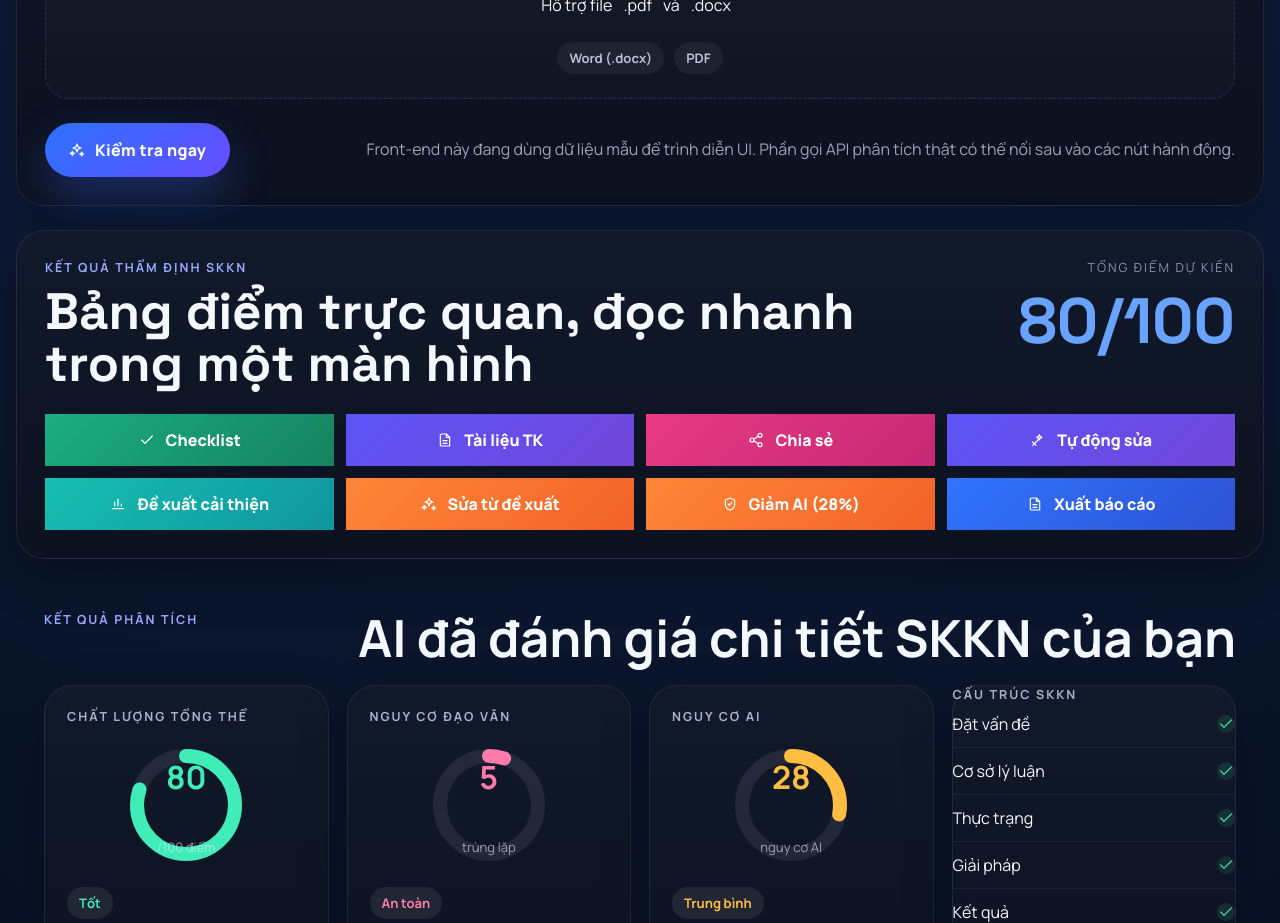
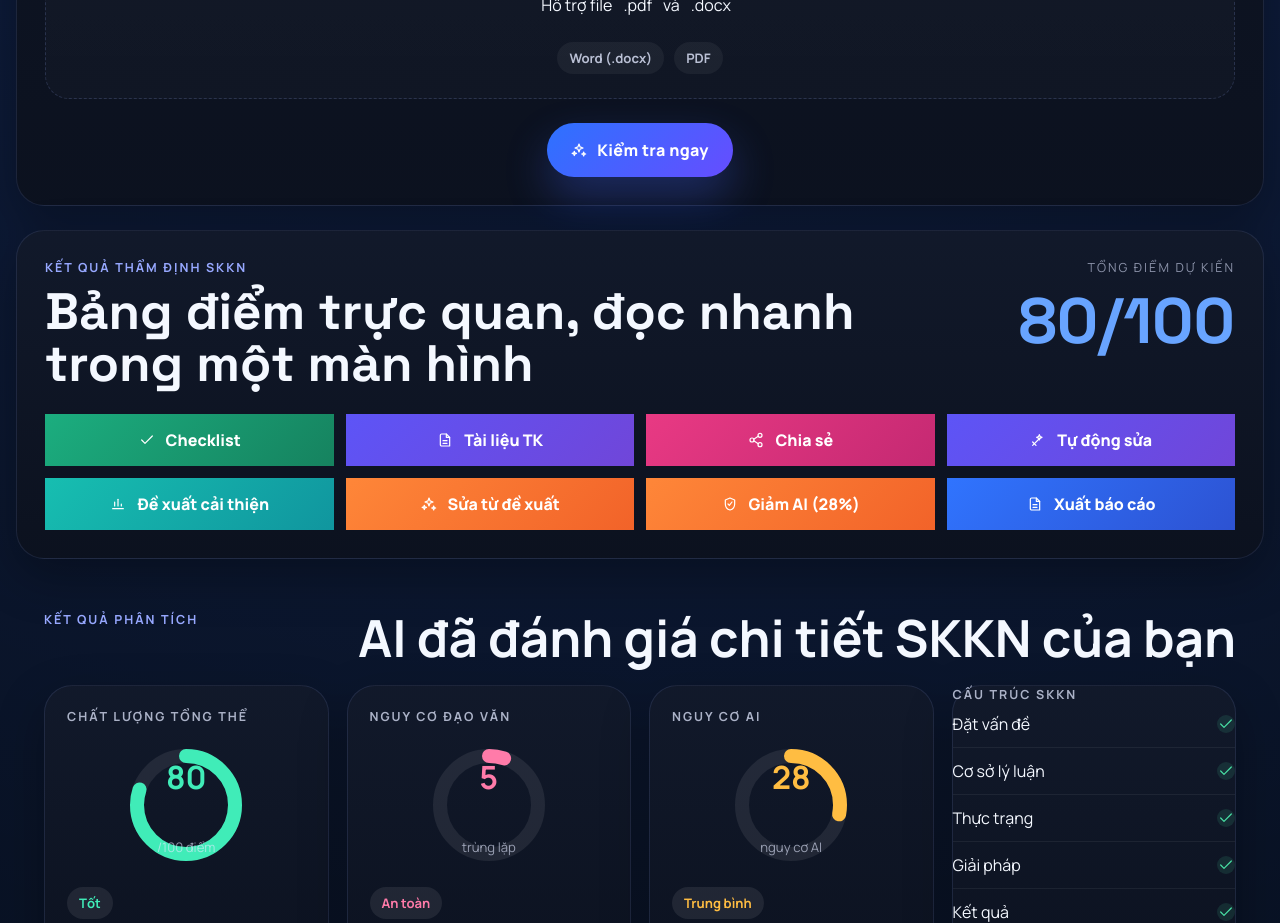
Before and after one commit to viethungnvmt-maker/kiemtraskkn, a React (Vite) app: page / in a window 1280 px wide. Shown: the part 900-1823 px from the top of the page. Built offline with nearby package versions, Linux system fonts and the light colour scheme.

Commit message:
Add files via upload

```diff
--- a/src/App.css
+++ b/src/App.css
@@ -1025,7 +1025,7 @@ svg {
 .input-footer {
   display: flex;
   align-items: center;
-  justify-content: space-between;
+  justify-content: center;
   gap: 20px;
   margin-top: 24px;
 }
--- a/src/App.tsx
+++ b/src/App.tsx
@@ -986,10 +986,6 @@ export default function App() {
               <Icon name="spark" />
               Kiểm tra ngay
             </button>
-            <p>
-              Front-end này đang dùng dữ liệu mẫu để trình diễn UI. Phần gọi API phân tích thật có thể nối
-              sau vào các nút hành động.
-            </p>
           </div>
         </section>
 
```
